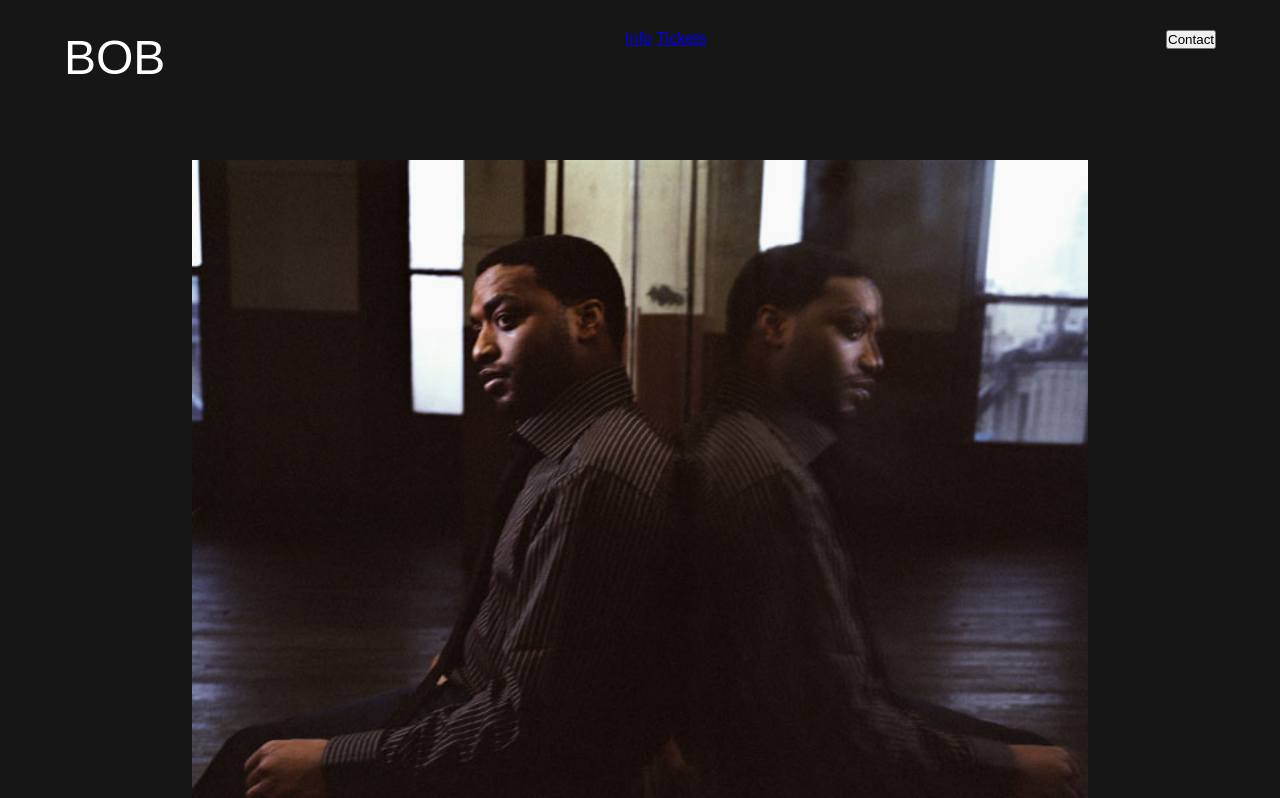
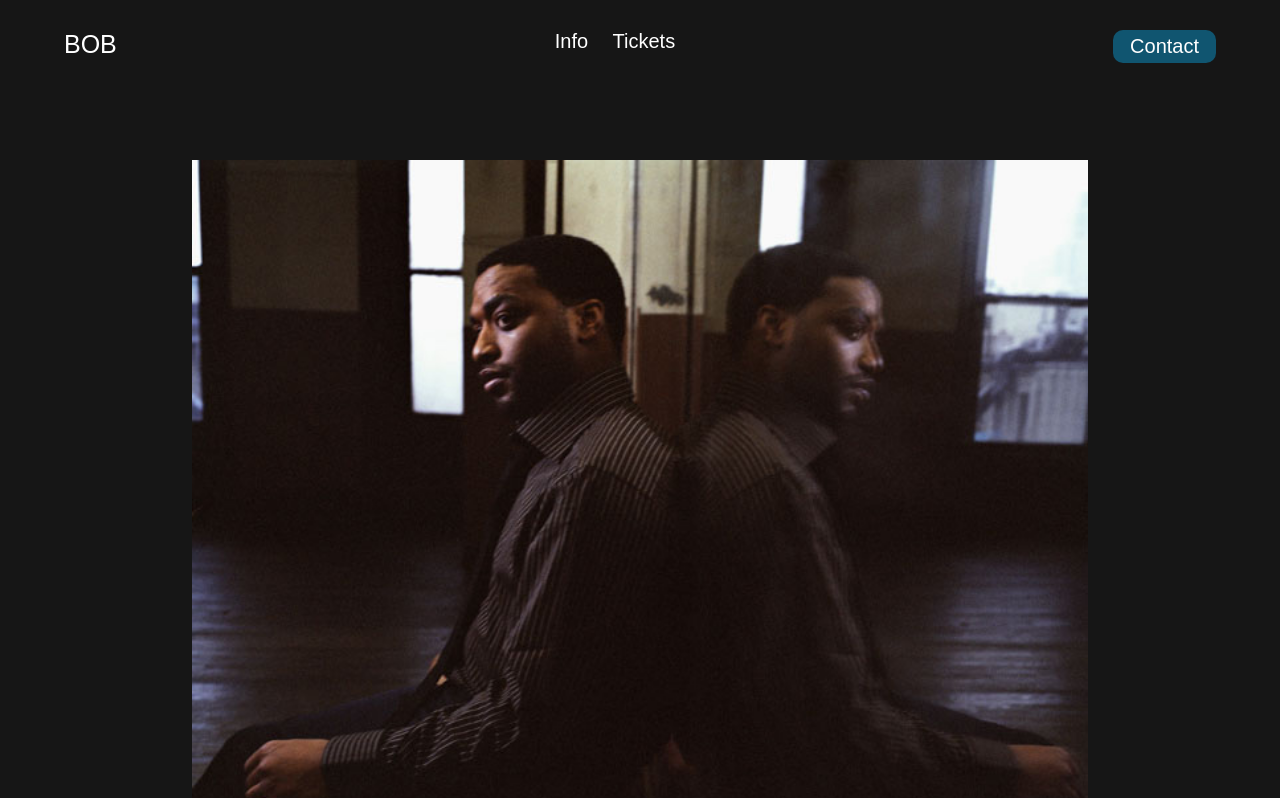
Before and after one commit to AnthonyBobongo/distorted-landing-page, a plain HTML site: page index.html in a window 1280 px wide. Shown: the top 798 px of the page. Drawn offline with Linux system fonts and the light colour scheme.

Commit message:
styled nav bar and button

```diff
--- a/style.css
+++ b/style.css
@@ -18,7 +18,19 @@ header {
   display: flex;
   justify-content: space-between;
   padding: 30px 5%;
+}
 
+.logo {
+  font-size: 25px;
+}
+
+li,
+a,
+button {
+  font-family: "Monument Extended", sans-serif;
+  color: #ffffff;
+  font-size: 20px;
+  text-decoration: none;
 }
 
 
@@ -30,8 +42,31 @@ header {
 
 .nav-links li {
   display: inline-block;
-  text-decoration: none;
+  padding: 0px 10px;
 }
+
+.nav-links li a {
+  transition: all 0.3s ease 0s;
+}
+
+.nav-links li a:hover {
+  color: #b3b3b3;
+}
+
+button {
+  padding: 5px 17px;
+  background-color: rgba(9, 180, 248, 0.4) !important;
+  border: none;
+  border-radius: 10px;
+  transition: all 0.3s ease 0s;
+}
+
+button:hover {
+  background-color: rgba(9, 180, 248, 0.2);
+
+}
+
+
 
 .smooth-scroll-wrapper {
   position: fixed;
```
